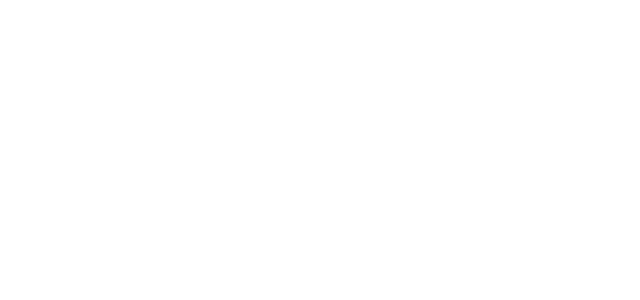
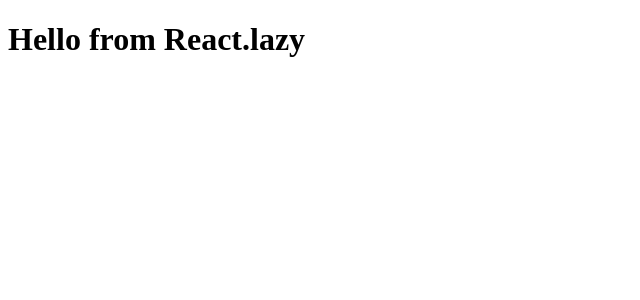
Before and after one commit to shakh9006/react-js, a React (Create React App) app in the folder documentation/: page / in a window 1280 px wide. Shown: the top 300 px of the page, without its empty margins (0-640 px from the left). Built offline with nearby package versions, Linux system fonts and the light colour scheme.

Commit message:
Splittin code

```diff
--- a/documentation/src/App.js
+++ b/documentation/src/App.js
@@ -11,10 +11,12 @@ import React from 'react'
 
 // ==== Advanced ====
 // import Accessibility from './components/Advanced/Accessibility'
+import CodeSplitting from "./components/Advanced/CodeSplitting";
 
 export default function MyApp() {
     return (
       <div>
+          <CodeSplitting />
       </div>
     )
 }
--- /dev/null
+++ b/documentation/src/components/Advanced/CodeSplitting.js
@@ -0,0 +1,16 @@
+import React, { Suspense } from 'react'
+
+const ReactLazy = React.lazy(() => import('./ReactLazy'))
+
+// 1. React.lazy
+// ***************************************
+export default function MyComponent() {
+    return (
+        <div>
+            <Suspense fallback={<div>Loading.....</div>}>
+                <ReactLazy />
+            </Suspense>
+        </div>
+    )
+}
+// ***************************************
--- /dev/null
+++ b/documentation/src/components/Advanced/ReactLazy.js
@@ -0,0 +1,10 @@
+import React from 'react'
+
+// 1. React.lazy
+// ***************************************
+export default function ReactLazy() {
+    return (
+        <h1>Hello from React.lazy</h1>
+    )
+}
+// ***************************************
```
Also changed, not shown: 1 other file (tests, documents, lock files or other folders).
